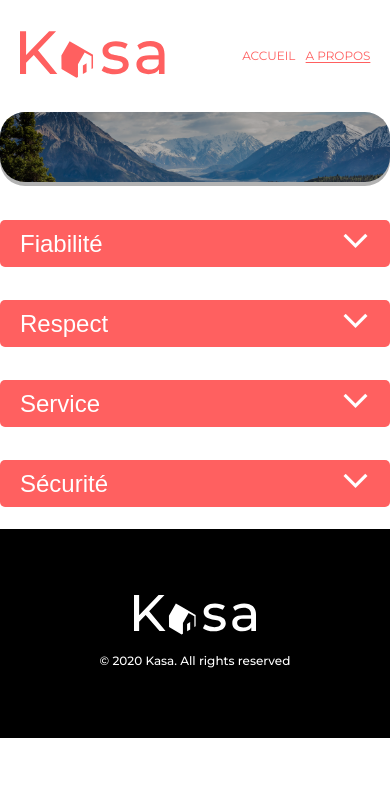
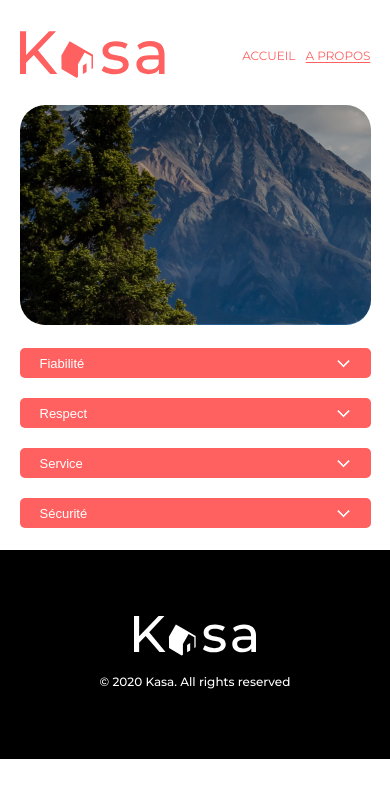
Before and after one commit to JavDidier/OPENCLASSROOMS-KASA, a React (Create React App) app: page /about in a window 390 px wide. Shown: the top 798 px of the page. Built offline with nearby package versions, Linux system fonts and the light colour scheme.

Commit message:
CSS responsive about OK

```diff
--- a/src/components/Banner/BannerAbout/BannerAbout.css
+++ b/src/components/Banner/BannerAbout/BannerAbout.css
@@ -19,3 +19,26 @@
     opacity: 0.3;
     border-radius: 25px;
 }
+
+
+/* MEDIA QUERIES SMALL */
+@media all and (min-width: 375px) and (max-width: 1239px) {
+
+    .div-bannerAbout {
+            height: 223px;
+            border-radius: 25px;
+    }
+
+    .div-bannerAbout-image {
+        width: 100%;
+        height: 220px;
+        overflow: hidden;
+        border-radius: 25px;
+    }
+
+    .div-bannerAbout-image img {
+        max-width: 1240px;
+        width: 1240px;
+        height: 223px;
+    }
+}
--- a/src/components/Collapse/Collapse.css
+++ b/src/components/Collapse/Collapse.css
@@ -91,3 +91,33 @@
     padding-top: 40px;
     line-height: 26px;
   }
+
+
+/* MEDIA QUERIES SMALL */
+@media all and (min-width: 375px) and (max-width: 1239px) {
+
+  .about-container .collapse-btn {
+    margin-top: 20px;
+    height: 30px;
+    font-size: 13px;
+    padding: 0px 20px 0px 20px;
+  }
+
+  .about-container .icon-collapse {
+    width: 15px;
+    height: 15px;
+  }
+
+  .about-container .icon-collapse img {
+    width: 15px;
+    height: 15px;
+  }
+
+  .about-container .collapse-content.expanded p {
+    font-size: 12px;
+    line-height: 17px;
+    font-weight: 400;
+    padding: 17px 9px;
+  }
+
+}
--- a/src/components/Collapse/Collapse.js
+++ b/src/components/Collapse/Collapse.js
@@ -13,8 +13,8 @@ const Collapse = (props) => {
   const [isCollapsed, setIsCollapsed] = React.useState(true);
 
   return (
-    <div className={"container-collapse " + props.className}>
-      {/* équivalent à <div className={`container-collapse ${props.className}`}> */}
+    <div className={"container-collapse "}>
+      {/* équivalent à <div className={`container-collapse`}> */}
 
       <button className="collapse-btn">
         <div
--- a/src/components/componentsGenerique/Thumbs/Thumbs.css
+++ b/src/components/componentsGenerique/Thumbs/Thumbs.css
@@ -73,6 +73,9 @@
         column-gap: 40px;
         row-gap: 20px;
     }
+    .thumb-img {
+        height: 40vh;
+    }
     .div-thumbs img {
         height: 40vh;
     }
@@ -83,6 +86,10 @@
 
     /* OVERLAY */
     .thumb-overlay {
+        height: 100%;
+    }
+
+    .thumb-overlay:hover {
         height: 40vh;
     }
 
@@ -90,4 +97,6 @@
     .thumb-title {
         top: 75%;
     }
+
+
 }
--- a/src/components/pages/About/About.css
+++ b/src/components/pages/About/About.css
@@ -4,3 +4,14 @@
         width: 100%;
         padding-top: 4px;
 }
+
+
+/* MEDIA QUERIES SMALL */
+@media all and (min-width: 375px) and (max-width: 1239px) {
+
+        .about-container {
+                width: 90%;
+                margin-top: -3px;
+                padding: 0;
+        }
+}
```
